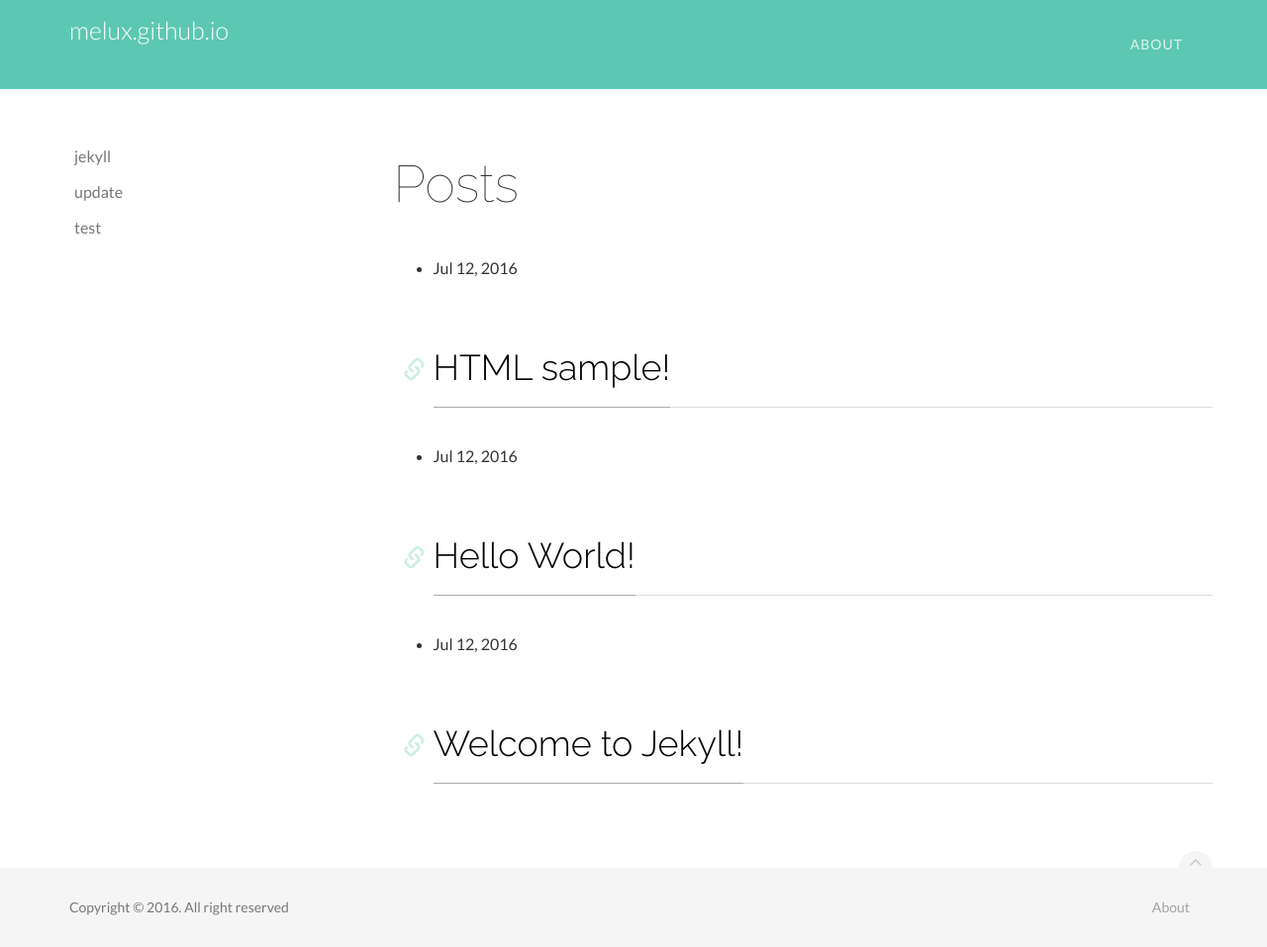
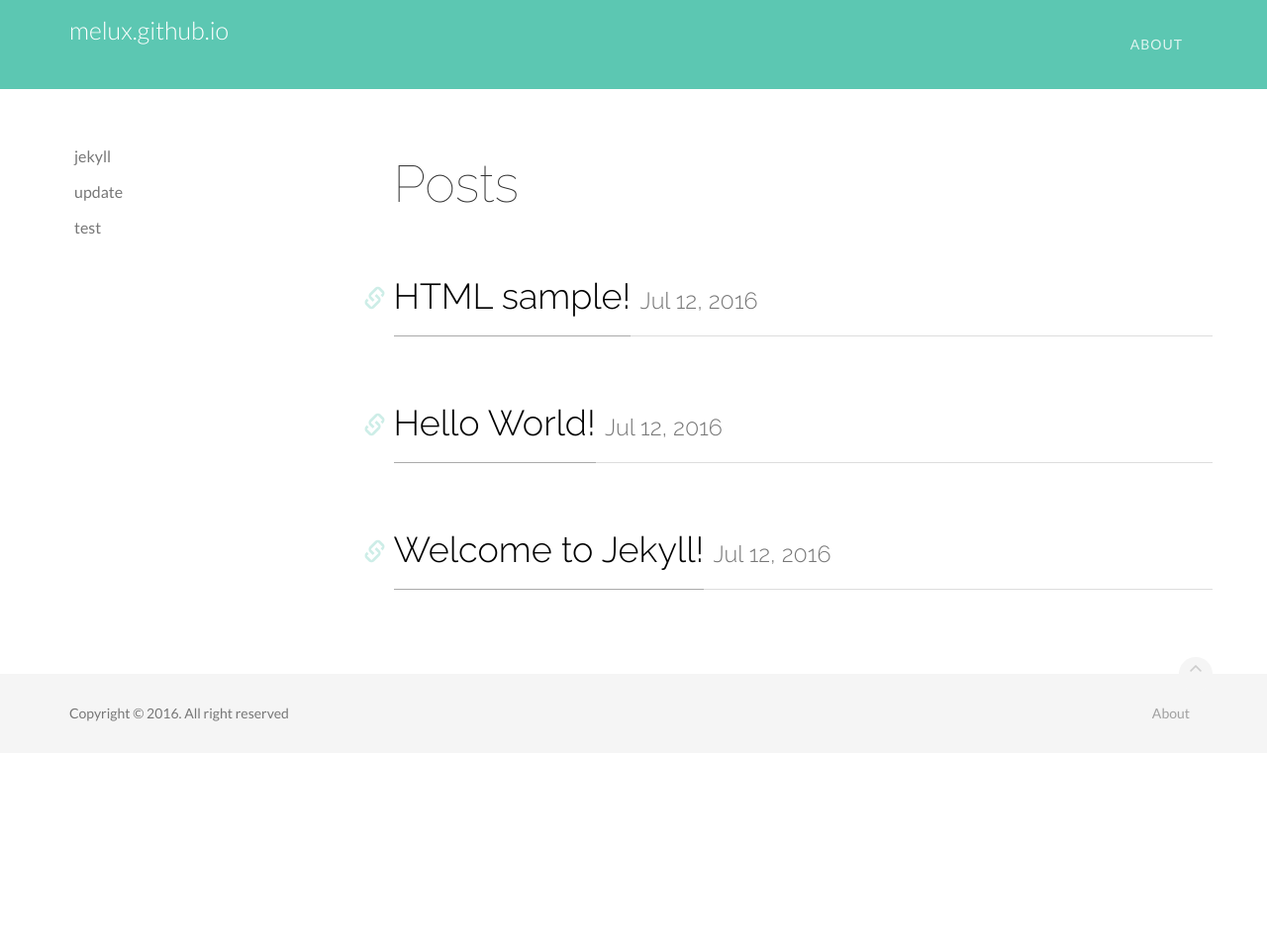
Before and after one commit to melux/melux.github.io, a Jekyll site: the page built from index.html, in a window 1280 px wide. Shown: the whole page at 99% size. Built offline with Jekyll 4.4.1, drawn with Linux system fonts in a browser that asks for light colours; after the commit the page ends 900 px from its top, so only the background shows below that.

Commit message:
update posts list

```diff
--- a/index.html
+++ b/index.html
@@ -6,13 +6,12 @@ layout: default
 
   <h1 class="page-heading">Posts</h1>
 
-  <ul class="post-list">
+  <ul class="post-list list-unstyled">
     {% for post in site.posts %}
       <li>
-        <span class="post-meta">{{ post.date | date: "%b %-d, %Y" }}</span>
-
         <h2>
           <a class="post-link" href="{{ post.url | prepend: site.baseurl }}">{{ post.title }}</a>
+          <small>{{ post.date | date: "%b %-d, %Y" }}</small>
         </h2>
       </li>
     {% endfor %}
```
